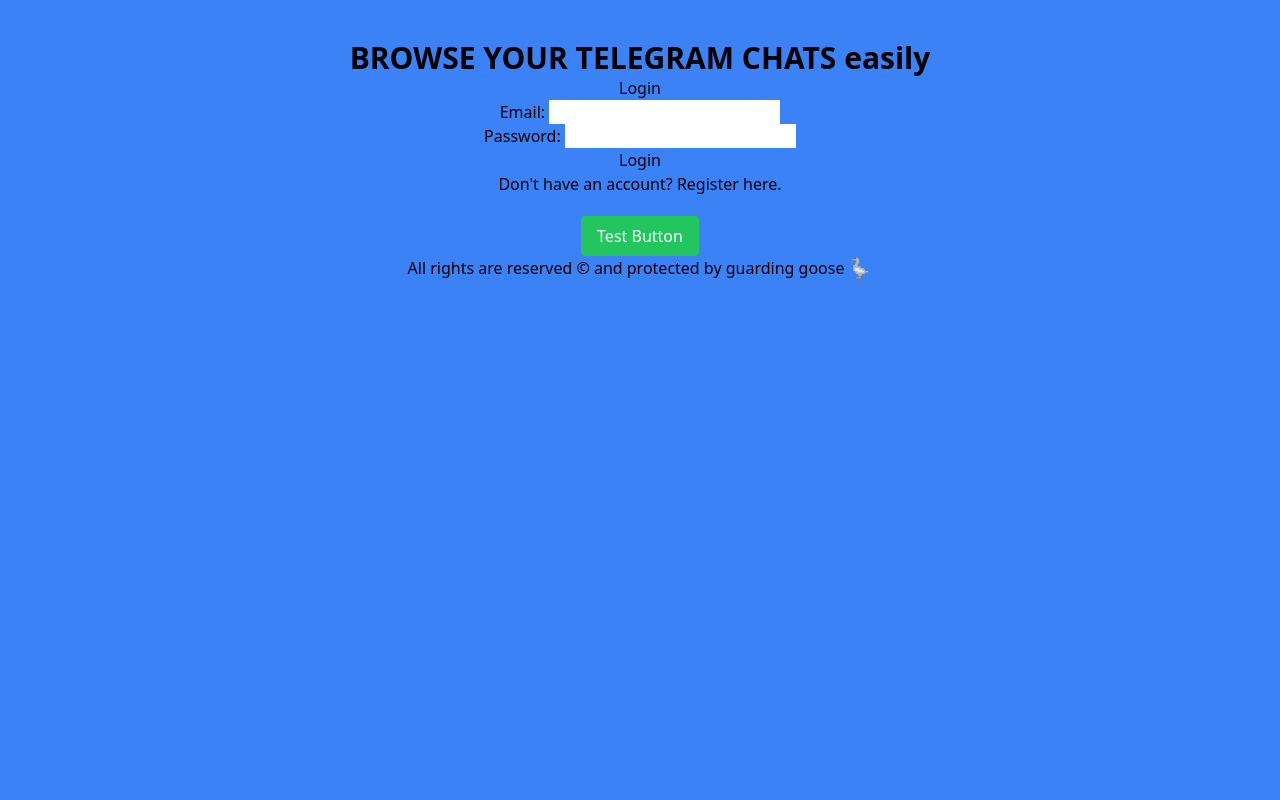
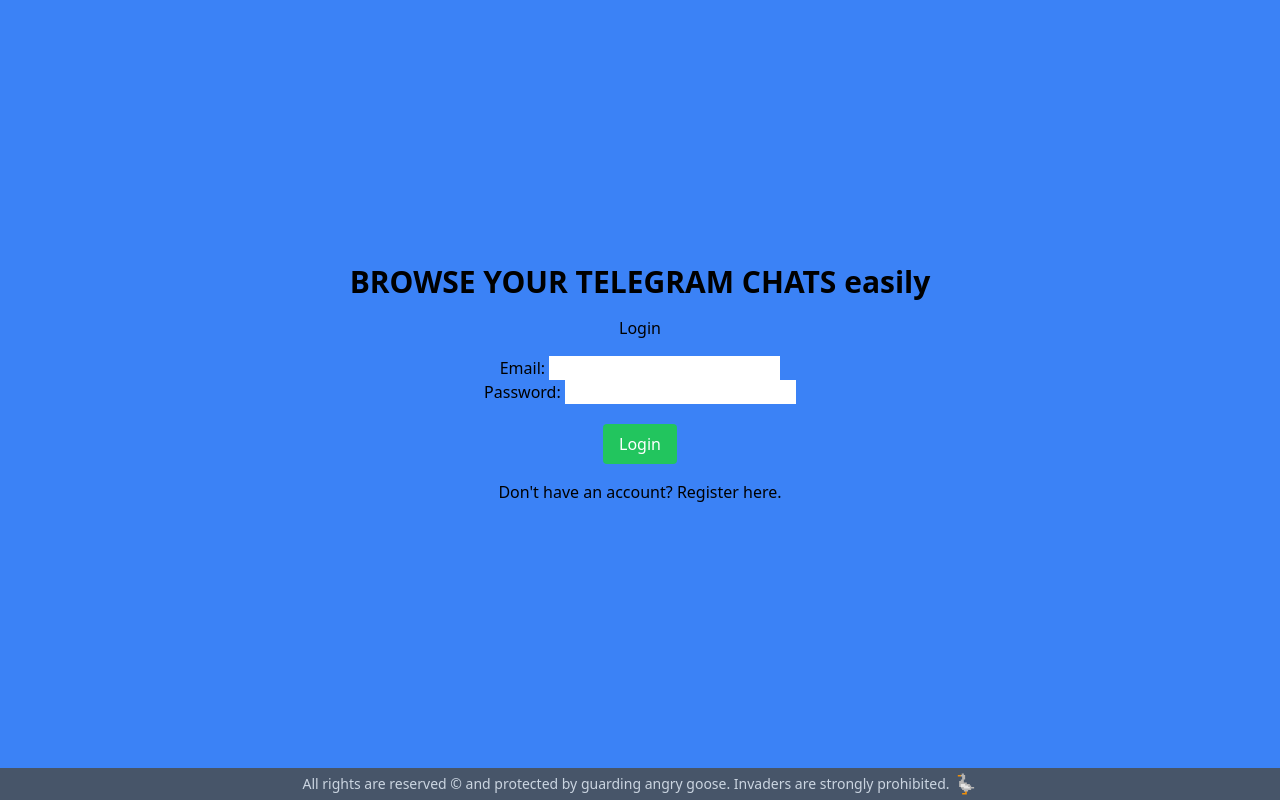
Before and after one commit to GreenCatInForest/django_telethon, a Django app: page /users/login/ in a window 1280 px wide. Run offline with Django 5.2, Linux system fonts and the light colour scheme; some libraries are stand-ins or nearby versions.

Commit message:
add footer style

```diff
--- a/django_telethon/static/css/output.css
+++ b/django_telethon/static/css/output.css
@@ -595,10 +595,6 @@
   justify-content: center;
 }
 
-.gap-3 {
-  gap: 0.75rem;
-}
-
 .gap-1 {
   gap: 0.25rem;
 }
@@ -667,9 +663,39 @@
   color: rgb(255 255 255 / var(--tw-text-opacity, 1));
 }
 
+html, * {
+  margin: 0px;
+  padding: 0px;
+}
+
 body {
+  display: flex;
+  min-height: 100vh;
+  flex-direction: column;
+  justify-content: space-between;
+  gap: 2.25rem;
   --tw-bg-opacity: 1;
   background-color: rgb(59 130 246 / var(--tw-bg-opacity, 1));
+  text-align: center;
+}
+
+main {
+  display: flex;
+  flex-direction: column;
+  justify-content: space-between;
+  gap: 1rem;
+}
+
+footer {
+  margin-bottom: 0px;
+  --tw-bg-opacity: 1;
+  background-color: rgb(71 85 105 / var(--tw-bg-opacity, 1));
+  padding-top: 0.25rem;
+  padding-bottom: 0.25rem;
+  font-size: 0.875rem;
+  line-height: 1.25rem;
+  --tw-text-opacity: 1;
+  color: rgb(203 213 225 / var(--tw-text-opacity, 1));
 }
 
 .hover\:bg-green-700:hover {
--- a/django_telethon/templates/base.html
+++ b/django_telethon/templates/base.html
@@ -15,7 +15,7 @@
     <title>Tailwind Test</title>
 
 </head>
-<body class="text-center p-10">
+<body>
     <header></header>
     <main>
     {% if user.is_authenticated %}
@@ -24,14 +24,12 @@
         <h1 class="text-3xl uppercase font-bold">Browse Your Telegram Chats <span class="lowercase font-bold">easily</span></h1>
 
     {% endif %}
-
     {% block content %}
 	{% endblock %}
-    <button class="mt-5 px-4 py-2 bg-green-500 text-white rounded hover:bg-green-700">Test Button</button>
 </main>
 <footer>
     <div class="flex flex-row gap-1 justify-center items-center">
-        <p>All rights are reserved © and protected by guarding goose</p>
+        <p>All rights are reserved © and protected by guarding angry goose. Invaders are strongly prohibited.</p>
         <img src="{% static 'images/footer/icons8-goose-32.png' %}" alt="Footer Goose Icon" class="h-6 transform -scale-x-100"/>
     </div>
 </footer>
--- a/users/templates/login.html
+++ b/users/templates/login.html
@@ -21,7 +21,7 @@
         <label for="password">Password:</label>
         <input type="password" name="password" id="password" required>
         <br>
-        <button type="submit">Login</button>
+        <button type="submit" class="mt-5 px-4 py-2 bg-green-500 text-white rounded hover:bg-green-700">Login</button>
     </form>
     <p>Don't have an account? <a href="{% url 'register' %}">Register here</a>.</p>
     {% endblock %}
```
Also changed, not shown: frontend/src/css/input.css (+13 -1 lines).
